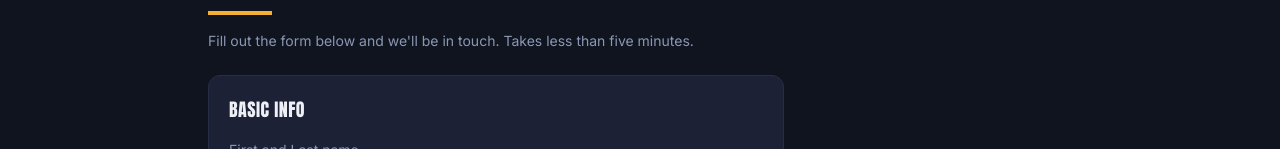
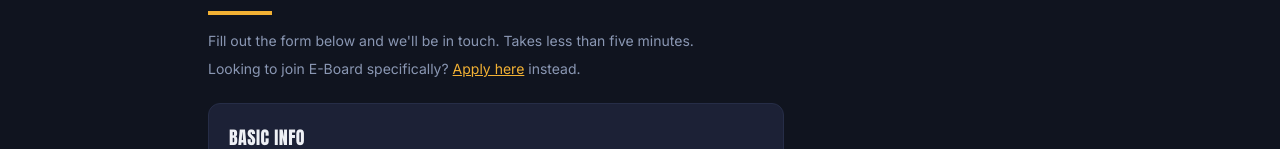
Before and after one commit to johnnybeatss/themusiccreative, a Next.js app: page /join in a window 1280 px wide. Shown: the part 138-287 px from the top of the page. Built offline with nearby package versions, Linux system fonts and the light colour scheme; no server answers; the database is empty.

Commit message:
Point /join to /join-team for people looking for E-board specifically

```diff
--- a/src/app/join/page.tsx
+++ b/src/app/join/page.tsx
@@ -21,6 +21,13 @@ export default function JoinPage() {
         Fill out the form below and we&apos;ll be in touch. Takes less than
         five minutes.
       </p>
+      <p className="mt-2 text-sm text-steel-light">
+        Looking to join E-Board specifically?{" "}
+        <a href="/join-team" className="text-gold underline">
+          Apply here
+        </a>{" "}
+        instead.
+      </p>
 
       <JoinForm />
     </div>
```
